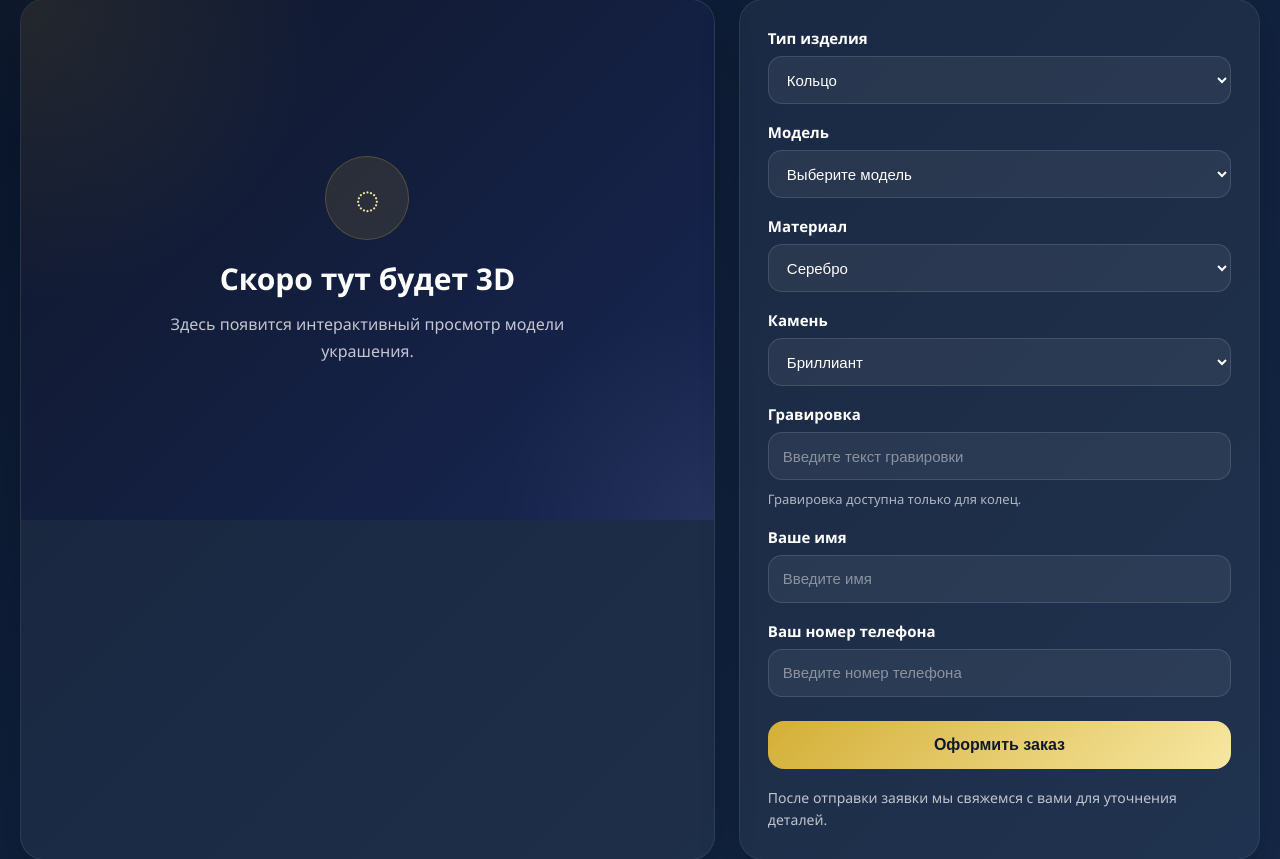
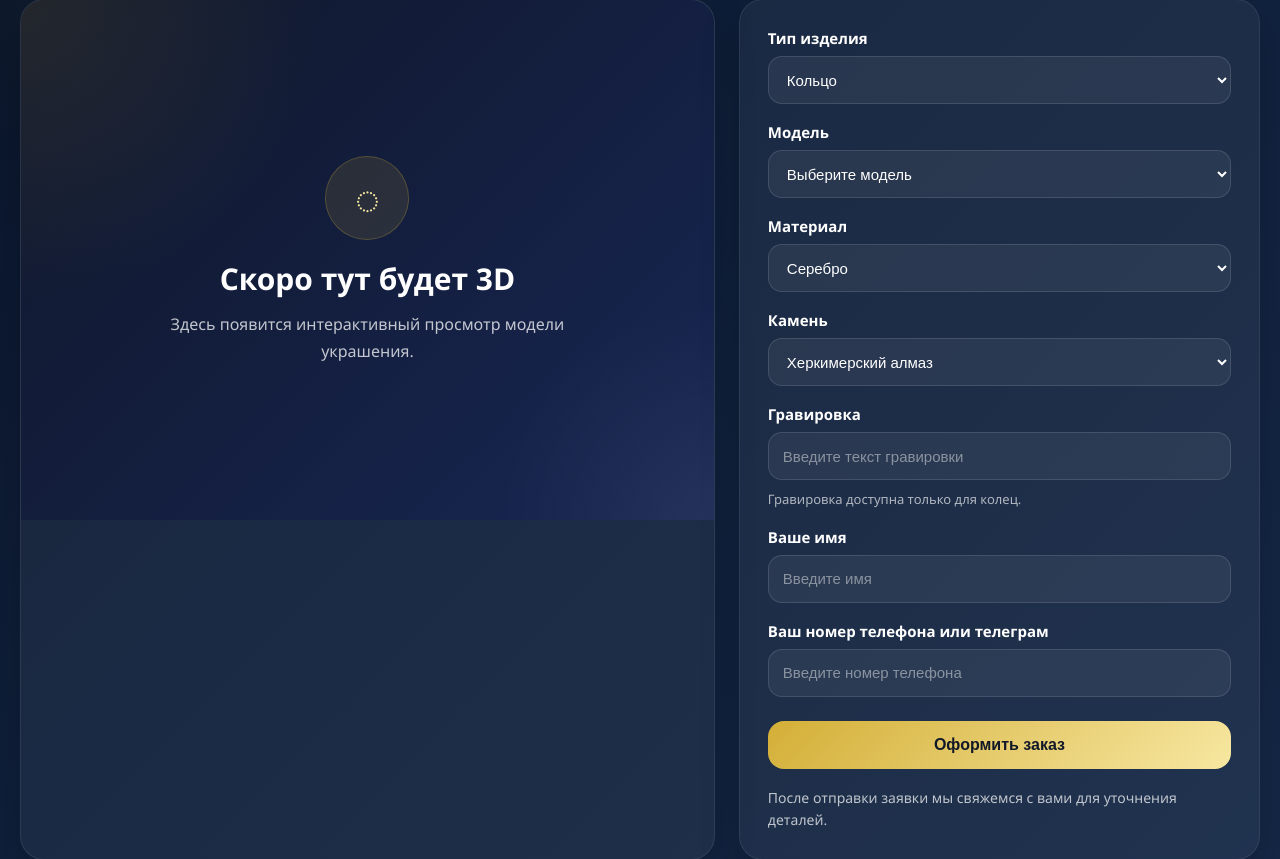
Before and after one commit to nastya229/kolecki, a Django app: page /3d-models/ in a window 1280 px wide. Shown: the part 307-1166 px from the top of the page. Run offline with Django 5.2, Linux system fonts and the light colour scheme; data that the repository does not hold is empty.

Commit message:
update html

```diff
--- a/kolecki/main/templates/main/about.html
+++ b/kolecki/main/templates/main/about.html
@@ -13,7 +13,7 @@
     <h1>О нас</h1>
     <p>
       Мы — <b>инди-ювелир с небольшой студией ювелирных украшений</b>.
-      Создаём украшения вручную, соединяя ремесленный подход и современные технологии.
+      Создаю украшения вручную, соединяя ремесленный подход и современные технологии.
     </p>
     <p>
       На сайте есть каталог готовых авторских работ и отдельный раздел 3D-моделей,
--- a/kolecki/main/templates/main/catalog_order_form.html
+++ b/kolecki/main/templates/main/catalog_order_form.html
@@ -6,7 +6,7 @@
 <div class="success-box">
   <h1>Оформление заказа</h1>
   <p>Украшение: <b>{{ jewelry.name }}</b></p>
-  <p>Оставьте имя и телефон — мы свяжемся с вами.</p>
+  <p>Оставьте имя и телефон или телеграм — мы свяжемся с вами.</p>
 
   <form method="post" style="display:flex; flex-direction:column; gap:12px; margin-top:20px;">
     {% csrf_token %}
@@ -22,7 +22,7 @@
     <input
       type="text"
       name="phone"
-      placeholder="Ваш номер телефона"
+      placeholder="Ваш номер телефона или телеграм"
       required
       style="padding:12px 14px; border-radius:12px; border:1px solid rgba(255,255,255,.12); background:rgba(255,255,255,.04); color:#fff;"
     >
--- a/kolecki/main/templates/main/models_3d.html
+++ b/kolecki/main/templates/main/models_3d.html
@@ -64,10 +64,10 @@
                 <div class="form-group">
                     <label for="stone">Камень</label>
                     <select name="stone" id="stone">
-                        <option value="diamond">Бриллиант</option>
-                        <option value="emerald">Изумруд</option>
-                        <option value="ruby">Рубин</option>
-                        <option value="sapphire">Сапфир</option>
+                        <option value="diamond">Херкимерский алмаз</option>
+                        <option value="emerald">Гранат</option>
+                        <option value="ruby">Фианит</option>
+                        <option value="sapphire">Малахит</option>
                     </select>
                 </div>
 
@@ -94,7 +94,8 @@
                 </div>
 
                 <div class="form-group">
-                    <label for="phone">Ваш номер телефона</label>
+                    <label for="phone">Ваш номер телефона или телеграм</label>
+                    </label>
                     <input
                         type="text"
                         name="phone"
```
